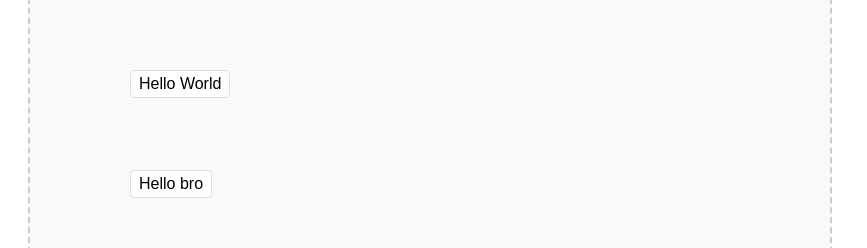
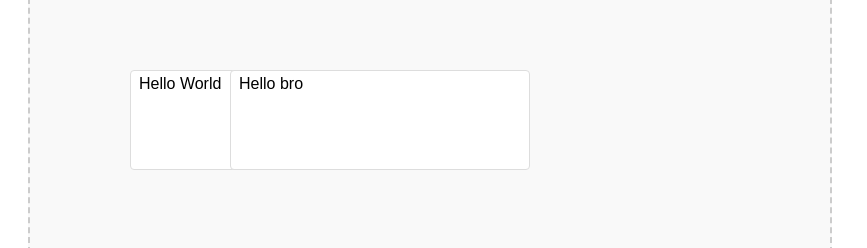
Before and after one commit to Abhimanyu012/collabSpace, a React (Vite) app in the folder frontend/: page / in a window 1280 px wide. Shown: the part 185-433 px from the top of the page, without its empty margins (0-867 px from the left). Built offline with nearby package versions, Linux system fonts and the light colour scheme.

Commit message:
feat: enhance text element handling with resizing functionality and improved drag logic

```diff
--- a/frontend/src/App.tsx
+++ b/frontend/src/App.tsx
@@ -6,16 +6,35 @@ type TextElement = {
   content: string;
   x: number;
   y: number;
+  width: number;
+  height: number;
 };
 
 function App() {
   const [elements, setElements] = useState<TextElement[]>([
-    { id: "text-1", type: "text", content: "Hello World", x: 100, y: 100 },
-    { id: "text-2", type: "text", content: "Hello bro", x: 100, y: 200 },
+    {
+      id: "text-1",
+      type: "text",
+      content: "Hello World",
+      x: 100,
+      y: 100,
+      width: 200,
+      height: 100,
+    },
+    {
+      id: "text-2",
+      type: "text",
+      content: "Hello bro",
+      x: 200,
+      y: 100,
+      width: 300,
+      height: 100,
+    },
   ]);
 
   const [draggingId, setDraggingId] = useState<string | null>(null);
   const [selectedId, setSelectedId] = useState<string | null>(null);
+  const [resizingId, setResizingId] = useState<string | null>(null);
   const canvasRef = useRef<HTMLDivElement>(null);
 
   // dragOffset को याद रखने के लिए useRef बिल्कुल सही है
@@ -28,10 +47,19 @@ function App() {
       content: "New Text",
       x: 200,
       y: 100 + elements.length * 50,
+      height: 300,
+      width: 500,
     };
     setElements([...elements, newElement]);
   };
 
+  const onResizeMouseDown = (event: React.MouseEvent, element: TextElement) => {
+    event.preventDefault();
+    event.stopPropagation();
+
+    setSelectedId(element.id);
+    setResizingId(element.id);
+  };
   const onMouseDown = (event: React.MouseEvent, element: TextElement) => {
     // ब्राउज़र के डिफ़ॉल्ट ड्रैग/सिलेक्ट बिहेवियर को रोकने के लिए
     event.preventDefault();
@@ -54,28 +82,71 @@ function App() {
   };
 
   const onMouseMove = (event: React.MouseEvent) => {
-    if (!draggingId) return;
-
     const rect = canvasRef.current?.getBoundingClientRect();
     if (!rect) return;
 
-    //mouse position in canvas
     const mouseX = event.clientX - rect.left;
     const mouseY = event.clientY - rect.top;
 
-    //final mouse position in canvas after ignoring the mouse position in elements (offset)
-    const newX = mouseX - dragOffset.current.x;
-    const newY = mouseY - dragOffset.current.y;
+    // RESIZE
+    if (resizingId) {
+      setElements((currentElements) =>
+        currentElements.map((element) => {
+          if (element.id !== resizingId) {
+            return element;
+          }
 
-    setElements((currentElements) =>
-      currentElements.map((element) =>
-        element.id === draggingId ? { ...element, x: newX, y: newY } : element,
-      ),
-    );
+          const maxWidth = Math.max(50, rect.width - element.x);
+          const maxHeight = Math.max(30, rect.height - element.y);
+
+          const newWidth = Math.min(maxWidth, Math.max(50, mouseX - element.x));
+
+          const newHeight = Math.min(
+            maxHeight,
+            Math.max(30, mouseY - element.y),
+          );
+
+          return {
+            ...element,
+            width: newWidth,
+            height: newHeight,
+          };
+        }),
+      );
+
+      return;
+    }
+
+    // DRAG
+    if (draggingId) {
+      setElements((currentElements) =>
+        currentElements.map((element) => {
+          if (element.id !== draggingId) {
+            return element;
+          }
+
+          const rawX = mouseX - dragOffset.current.x;
+          const rawY = mouseY - dragOffset.current.y;
+
+          const maxX = rect.width - element.width;
+          const maxY = rect.height - element.height;
+
+          const newX = Math.max(0, Math.min(maxX, rawX));
+          const newY = Math.max(0, Math.min(maxY, rawY));
+
+          return {
+            ...element,
+            x: newX,
+            y: newY,
+          };
+        }),
+      );
+    }
   };
 
   const onMouseUp = () => {
     setDraggingId(null);
+    setResizingId(null);
   };
 
   return (
@@ -110,6 +181,9 @@ function App() {
               position: "absolute",
               left: `${element.x}px`, // 'px' लगाना अच्छी प्रैक्टिस है
               top: `${element.y}px`,
+              width: `${element.width}px`,
+              height: `${element.height}px`,
+              boxSizing: "border-box",
               cursor: draggingId === element.id ? "grabbing" : "grab",
               userSelect: "none",
               padding: "4px 8px",
@@ -123,6 +197,20 @@ function App() {
             }}
           >
             {element.content}
+
+            {selectedId === element.id && (
+              <div
+                onMouseDown={(event) => onResizeMouseDown(event, element)}
+                style={{
+                  position: "absolute",
+                  right: "0px",
+                  bottom: "0px",
+                  width: "12px",
+                  height: "12px",
+                  cursor: "nwse-resize",
+                }}
+              />
+            )}
           </div>
         ))}
       </div>
```
